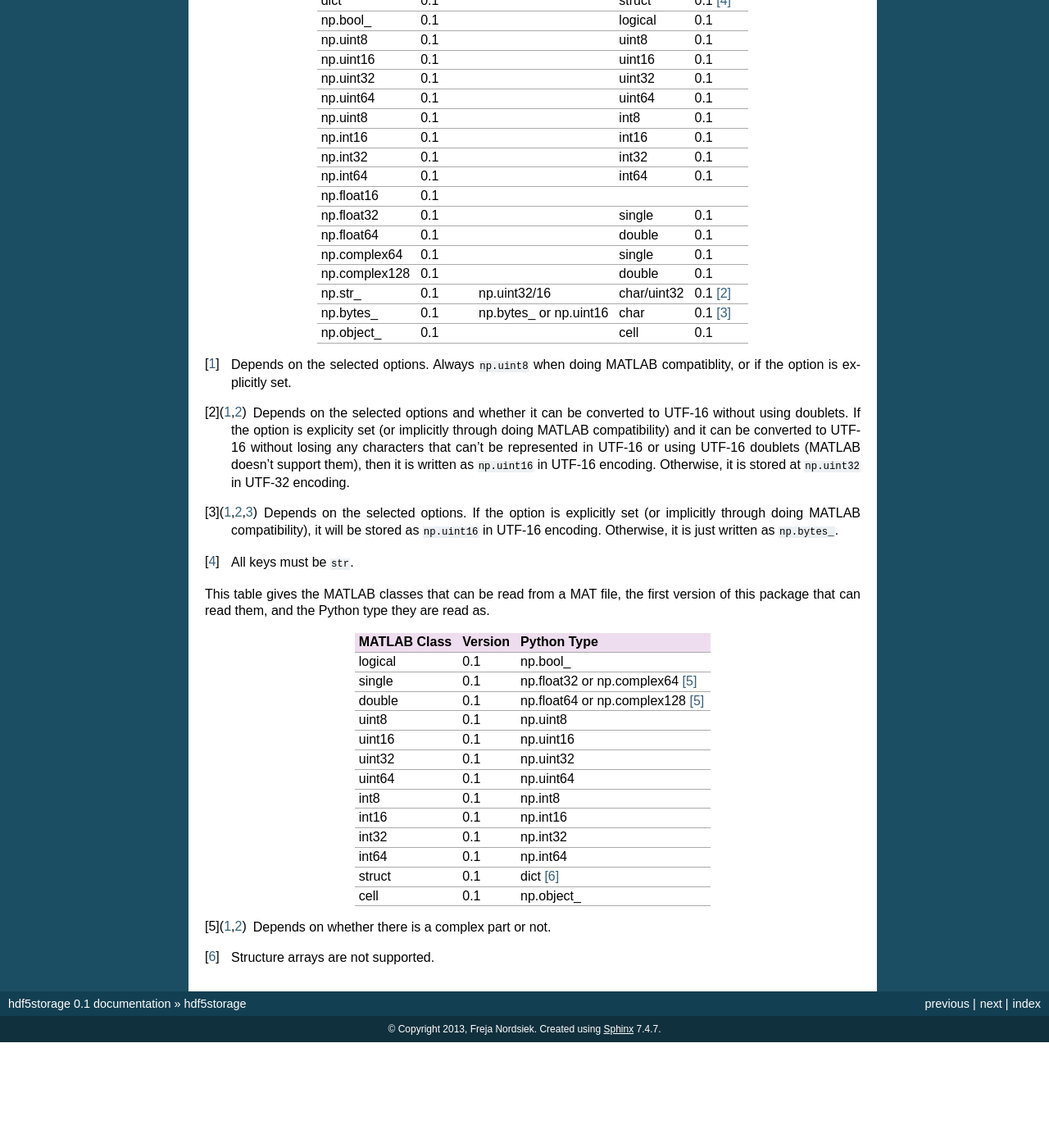
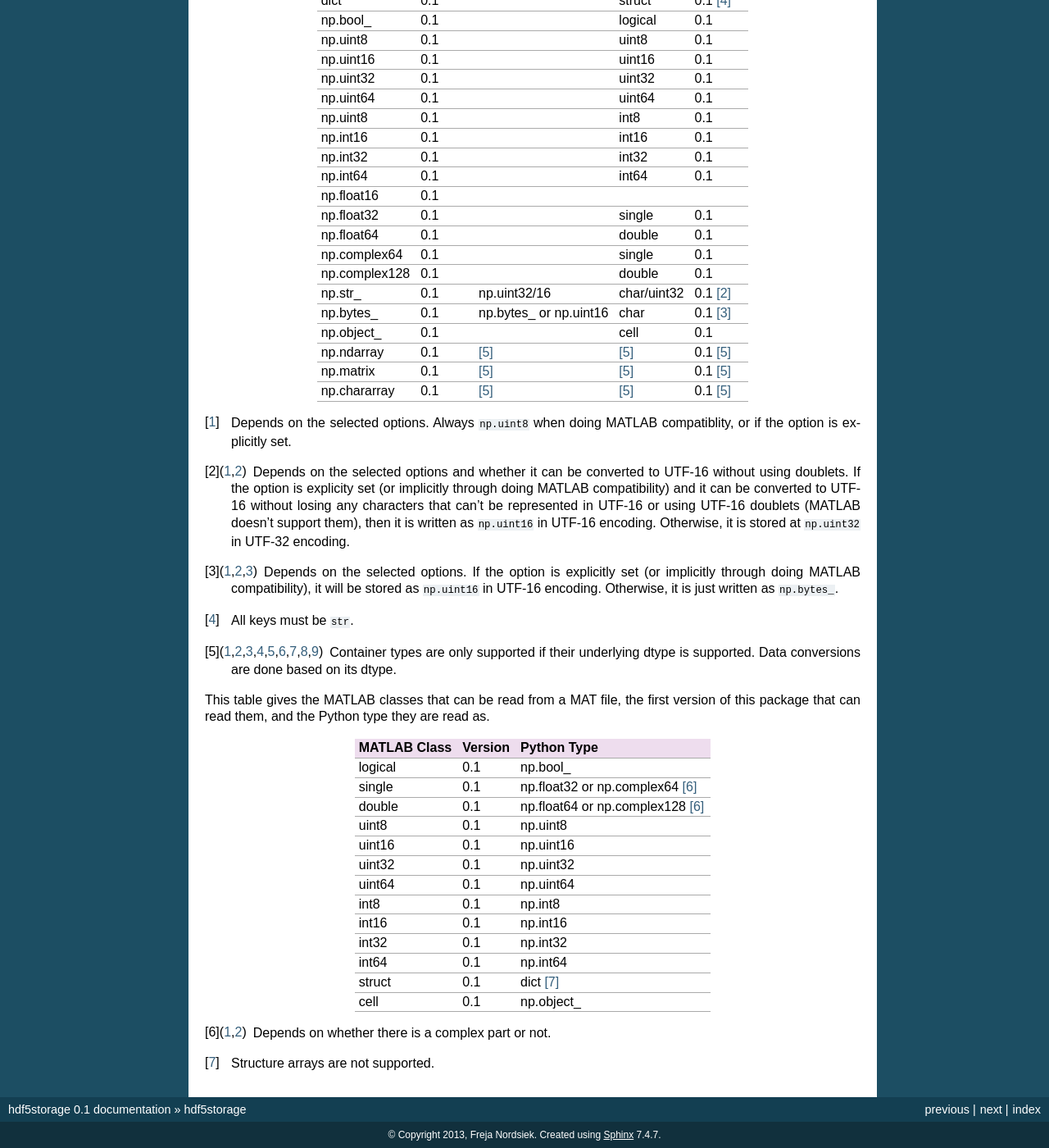
Before and after one commit to frejanordsiek/hdf5storage, a Sphinx documentation site: the page built from doc/source/information.rst, in a window 1280 px wide and 1400 px high, scrolled down 1590 px. Shown: the whole window at 82% size. Built offline with Sphinx 7.4.7, drawn with Linux system fonts in a browser that asks for light colours; formulas are drawn with MathJax 3; before the commit the page ends 2861 px from its top, so only the background shows below that.

Commit message:
Added numpy.chararray support.

```diff
--- a/README.rst
+++ b/README.rst
@@ -69,43 +69,46 @@ will be what it is read back as) the MATLAB class it becomes if
 targetting a MAT file, and the first version of this package to
 support writing it so MATlAB can read it.
 
-=============  =======  =======================  ===========  ========
-Python                                           MATLAB
------------------------------------------------  ---------------------
-Type           Version  Converted to             Class        Version
-=============  =======  =======================  ===========  ========
-bool           0.1      np.bool\_ or np.uint8    logical      0.1 [1]_
-None           0.1      ``np.float64([])``       ``[]``       0.1
-int            0.1      np.int64                 int64        0.1
-float          0.1      np.float64               double       0.1
-complex        0.1      np.complex128            double       0.1
-str            0.1      np.uint32/16             char         0.1 [2]_
-bytes          0.1      np.bytes\_ or np.uint16  char         0.1 [3]_
-bytearray      0.1      np.bytes\_ or np.uint16  char         0.1 [3]_
-list           0.1      np.object\_              cell         0.1
-tuple          0.1      np.object\_              cell         0.1
-set            0.1      np.object\_              cell         0.1
-frozenset      0.1      np.object\_              cell         0.1
-cl.deque       0.1      np.object\_              cell         0.1
-dict           0.1                               struct       0.1 [4]_
-np.bool\_      0.1                               logical      0.1
-np.uint8       0.1                               uint8        0.1
-np.uint16      0.1                               uint16       0.1
-np.uint32      0.1                               uint32       0.1
-np.uint64      0.1                               uint64       0.1
-np.uint8       0.1                               int8         0.1
-np.int16       0.1                               int16        0.1
-np.int32       0.1                               int32        0.1
-np.int64       0.1                               int64        0.1
+=============  =======  ==========================  ===========  ==========
+Python                                              MATLAB
+--------------------------------------------------  -----------------------
+Type           Version  Converted to                Class        Version
+=============  =======  ==========================  ===========  ==========
+bool           0.1      np.bool\_ or np.uint8       logical      0.1 [1]_
+None           0.1      ``np.float64([])``          ``[]``       0.1
+int            0.1      np.int64                    int64        0.1
+float          0.1      np.float64                  double       0.1
+complex        0.1      np.complex128               double       0.1
+str            0.1      np.uint32/16                char         0.1 [2]_
+bytes          0.1      np.bytes\_ or np.uint16     char         0.1 [3]_
+bytearray      0.1      np.bytes\_ or np.uint16     char         0.1 [3]_
+list           0.1      np.object\_                 cell         0.1
+tuple          0.1      np.object\_                 cell         0.1
+set            0.1      np.object\_                 cell         0.1
+frozenset      0.1      np.object\_                 cell         0.1
+cl.deque       0.1      np.object\_                 cell         0.1
+dict           0.1                                  struct       0.1 [4]_
+np.bool\_      0.1                                  logical      0.1
+np.uint8       0.1                                  uint8        0.1
+np.uint16      0.1                                  uint16       0.1
+np.uint32      0.1                                  uint32       0.1
+np.uint64      0.1                                  uint64       0.1
+np.uint8       0.1                                  int8         0.1
+np.int16       0.1                                  int16        0.1
+np.int32       0.1                                  int32        0.1
+np.int64       0.1                                  int64        0.1
 np.float16     0.1
-np.float32     0.1                               single       0.1
-np.float64     0.1                               double       0.1
-np.complex64   0.1                               single       0.1
-np.complex128  0.1                               double       0.1
-np.str\_       0.1      np.uint32/16             char/uint32  0.1 [2]_
-np.bytes\_     0.1      np.bytes\_ or np.uint16  char         0.1 [3]_
-np.object\_    0.1                               cell         0.1
-=============  =======  =======================  ===========  ========
+np.float32     0.1                                  single       0.1
+np.float64     0.1                                  double       0.1
+np.complex64   0.1                                  single       0.1
+np.complex128  0.1                                  double       0.1
+np.str\_       0.1      np.uint32/16                char/uint32  0.1 [2]_
+np.bytes\_     0.1      np.bytes\_ or np.uint16     char         0.1 [3]_
+np.object\_    0.1                                  cell         0.1
+np.ndarray     0.1      [5]_                        [5]_         0.1 [5]_
+np.matrix      0.1      [5]_                        [5]_         0.1 [5]_
+np.chararray   0.1      [5]_                        [5]_         0.1 [5]_
+=============  =======  ==========================  ===========  ==========
 
 .. [1] Depends on the selected options. Always ``np.uint8`` when doing
        MATLAB compatiblity, or if the option is explicitly set.
@@ -122,6 +125,8 @@ np.object\_    0.1                               cell         0.1
        stored as ``np.uint16`` in UTF-16 encoding. Otherwise, it is just
        written as ``np.bytes_``.
 .. [4] All keys must be ``str``.
+.. [5] Container types are only supported if their underlying dtype is
+       supported. Data conversions are done based on its dtype.
 
 This table gives the MATLAB classes that can be read from a MAT file,
 the first version of this package that can read them, and the Python
@@ -131,8 +136,8 @@ type they are read as.
 MATLAB Class  Version  Python Type
 ============  =======  ================================
 logical       0.1      np.bool\_
-single        0.1      np.float32 or np.complex64 [5]_
-double        0.1      np.float64 or np.complex128 [5]_
+single        0.1      np.float32 or np.complex64 [6]_
+double        0.1      np.float64 or np.complex128 [6]_
 uint8         0.1      np.uint8
 uint16        0.1      np.uint16
 uint32        0.1      np.uint32
@@ -141,9 +146,9 @@ int8          0.1      np.int8
 int16         0.1      np.int16
 int32         0.1      np.int32
 int64         0.1      np.int64
-struct        0.1      dict [6]_
+struct        0.1      dict [7]_
 cell          0.1      np.object\_
 ============  =======  ================================
 
-.. [5] Depends on whether there is a complex part or not.
-.. [6] Structure arrays are not supported.
+.. [6] Depends on whether there is a complex part or not.
+.. [7] Structure arrays are not supported.
--- a/doc/source/hdf5storage.Marshallers.rst
+++ b/doc/source/hdf5storage.Marshallers.rst
@@ -47,6 +47,7 @@ NumpyScalarArrayMarshaller
 
    .. autoinstanceattribute:: NumpyScalarArrayMarshaller.types
       :annotation: = [np.ndarray, np.matrix,
+                      np.chararray,
                       np.bool_,
                       np.uint8, np.uint16, np.uint32, np.uint64,
                       np.int8, np.int16, np.int32, np.int64,
@@ -56,6 +57,7 @@ NumpyScalarArrayMarshaller
 
    .. autoinstanceattribute:: NumpyScalarArrayMarshaller.python_type_strings
       :annotation: = ['numpy.ndarray', 'numpy.matrix',
+                      'numpy.chararray',
                       'numpy.bool_', 'numpy.uint8', 'numpy.uint16',
                       'numpy.uint32', 'numpy.uint64', 'numpy.int8',
 		      'numpy.int16', 'numpy.int32', 'numpy.int64',
```
Also changed, not shown: doc/source/storage_format.rst (+50 -43 lines), 1 other file.
